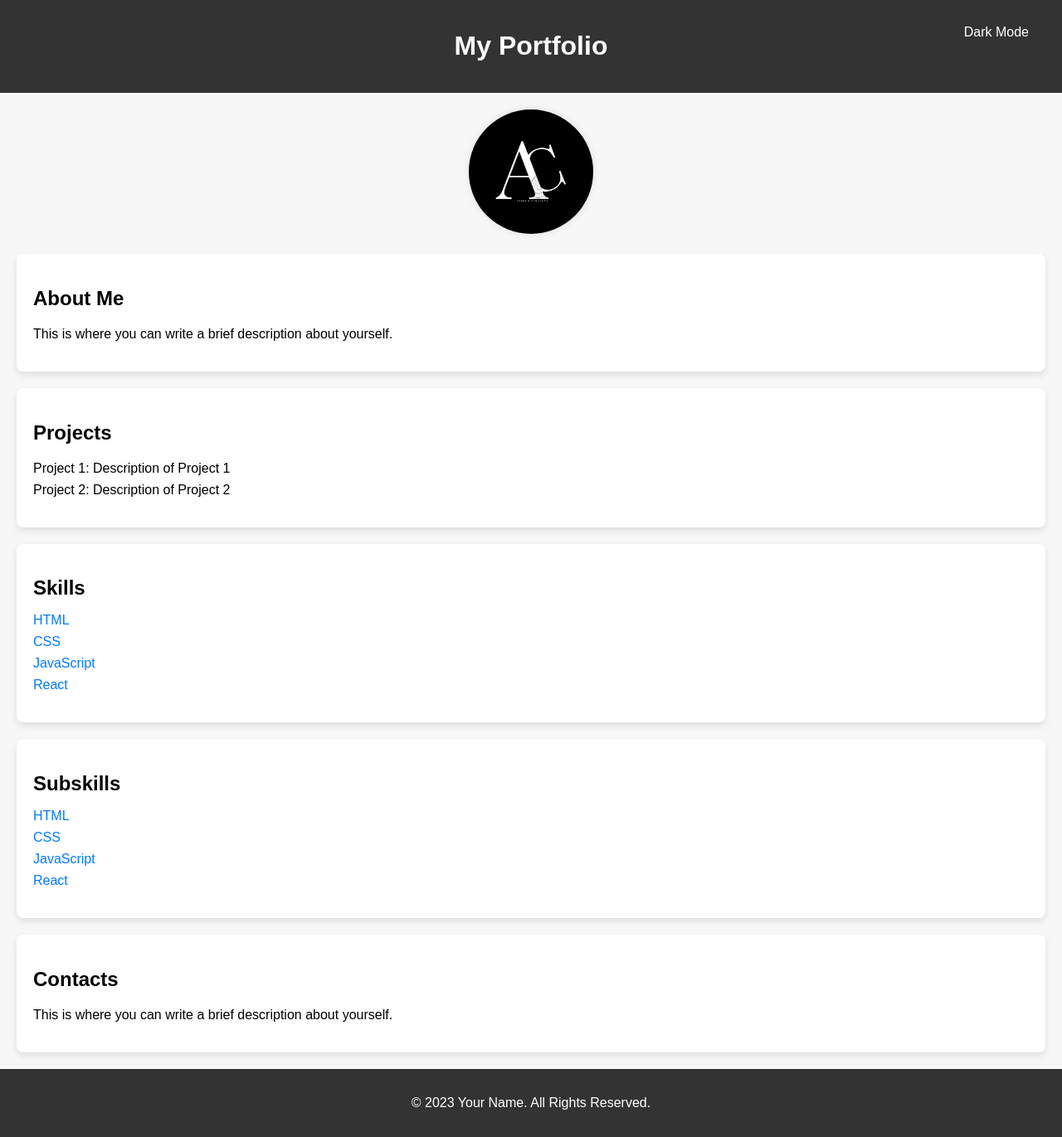
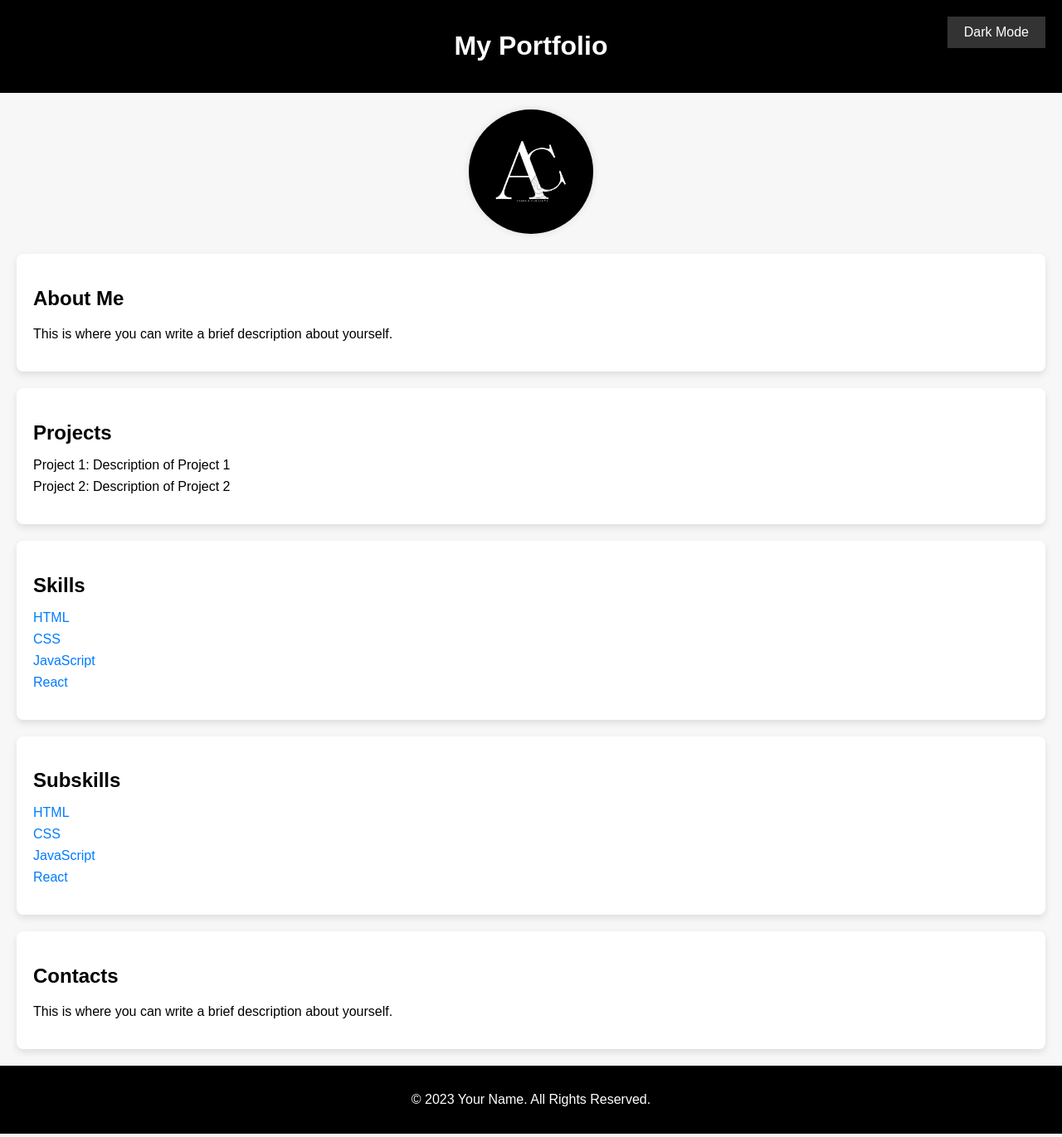
Before and after one commit to JGELLO/React-Development, a React (Create React App) app: page / in a window 1280 px wide. Shown: the whole page at 83% size. Built offline with nearby package versions, Linux system fonts and the light colour scheme.

Commit message:
minor updates

```diff
--- a/src/App.css
+++ b/src/App.css
@@ -6,7 +6,7 @@ body {
 }
 
 header {
-  background-color: #333;
+  background-color: #000000;
   color: #fff;
   padding: 1rem;
   text-align: center;
@@ -85,6 +85,30 @@ button:hover {
   border-radius: 50%;
   box-shadow: 0 0 10px rgba(0, 0, 0, 0.1);
 }
+
+/* projects.js styling*/
+
+.projects {
+  background-color: #ffffff;
+  padding: 20px;
+  border-radius: 8px;
+  box-shadow: 0 4px 8px rgba(0, 0, 0, 0.1);
+}
+
+.projects h2 {
+  font-size: 24px;
+  margin-bottom: 10px;
+}
+
+.projects ul {
+  list-style: none;
+  padding: 0;
+}
+
+.projects li {
+  margin-bottom: 8px;
+}
+
 
 /* skills.js styling*/
 
--- a/src/Footer.js
+++ b/src/Footer.js
@@ -2,7 +2,7 @@ import React from 'react';
 
 const Footer = () => {
   const footerStyle = {
-    background: '#333',
+    background: '#000000',
     color: '#fff',
     textAlign: 'center',
     padding: '1rem 0',
```
